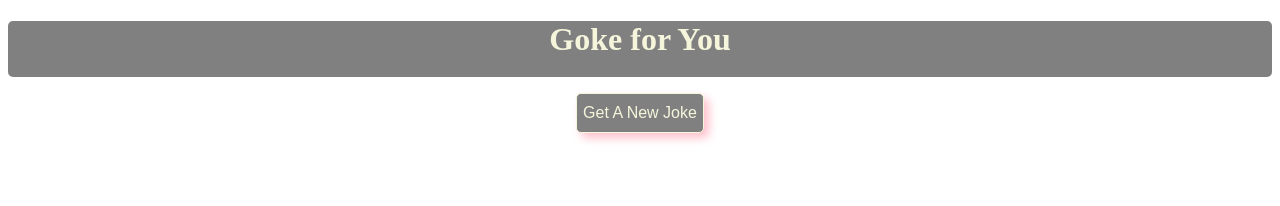
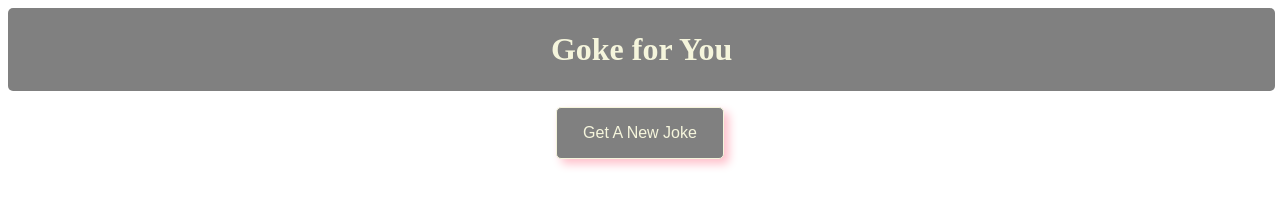
Before and after one commit to chulakimath/JokeGeneratorJavaScript, a plain HTML site: page index.html in a window 1280 px wide. Drawn offline with Linux system fonts and the light colour scheme.

Commit message:
Update index.html

```diff
--- a/index.html
+++ b/index.html
@@ -8,7 +8,7 @@
     <style>
         .head {
             width: 100%;
-            height: 7vh;
+            padding: 0.2vh;
             background-color: gray;
             text-align: center;
             color: beige;
@@ -26,7 +26,7 @@
             background-color: gray;
             border: none;
             border-radius: 5px;
-            height: 5vh;
+            padding: 2vh 2vw;
             color: beige;
             font-size: 1em;
             border: solid 1px beige;
```
